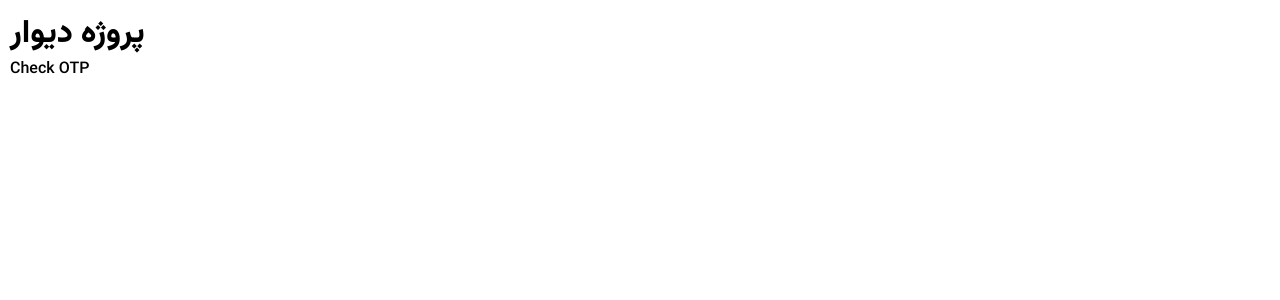
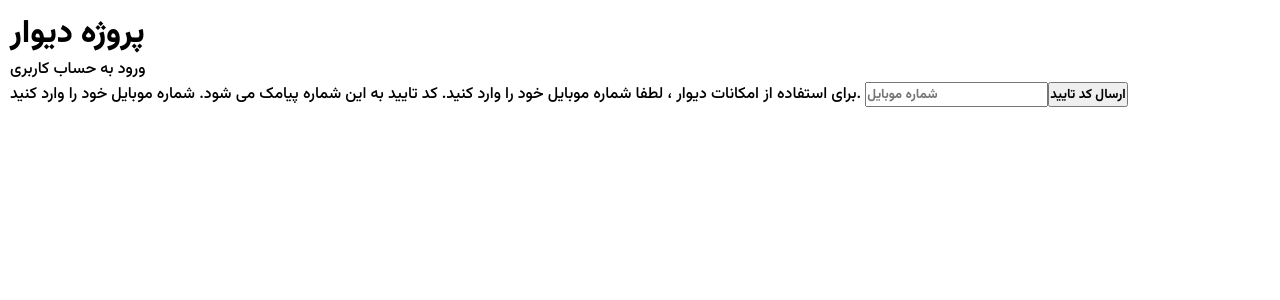
Before and after one commit to A-Khameneh/rjs-divar-front, a React app: page /auth in a window 1280 px wide. Shown: the top 300 px of the page. Built offline with nearby package versions, Linux system fonts and the light colour scheme; no server answers; the HTML template or start-up script is replaced by a standard one.

Commit message:
Check otp form component completed

```diff
--- a/src/components/templates/CheckOtpForm.jsx
+++ b/src/components/templates/CheckOtpForm.jsx
@@ -1,14 +1,28 @@
 
 
-export default function CheckOtpForm() {
+export default function CheckOtpForm({ code, setCode, setStep, mobile }) {
+
+    const submitHandler = event => {
+
+        event.preventDefault();
+        console.log({ code, mobile });
+
+    }
 
     return (
 
-        <div>
+        <form onSubmit={ submitHandler } >
 
-            Check OTP
+            <p> تایید کد پیامکی </p>
+            <span> کد پیامک شده به شماره { mobile } را وارد کنید. </span>
 
-        </div>
+            <label htmlFor="input"> کد تایید را وارد کنید. </label>
+            <input type="text" id="input" placeholder="کد تایید" value={ code } onChange={ e => setCode( e.target.value ) } />
+
+            <button type="submit" > ورود </button>
+            <button onClick={ () => setStep(1) } > تغییر شماره موبایل </button>
+
+        </form>
 
     )
 
--- a/src/components/templates/SendOtpForm.jsx
+++ b/src/components/templates/SendOtpForm.jsx
@@ -1,14 +1,35 @@
+import { sendOtp } from "../../services/auth";
 
 
-export default function SendOtpForm() {
+export default function SendOtpForm({ mobile, setMobile, setStep }) {
+
+    const submitHandler = async event => {
+
+        event.preventDefault();
+        if ( mobile.length !== 11 ) return;
+
+        const { res, err } = await sendOtp( mobile );
+
+        if ( res ) setStep(2);
+
+        if ( err ) console.log( err.response.data.message );
+
+    }
 
     return (
 
-        <div>
+        <form onSubmit={ submitHandler } >
 
-            OTP form
+            <p> ورود به حساب کاربری </p>
 
-        </div>
+            <span> برای استفاده از امکانات دیوار ، لطفا شماره موبایل خود را وارد کنید. کد تایید به این شماره پیامک می شود. </span>
+
+            <label htmlFor="input" > شماره موبایل خود را وارد کنید. </label>
+            <input type="text" id="input" placeholder="شماره موبایل" value={ mobile } onChange={ e => setMobile( e.target.value ) } />
+
+            <button type="submit" > ارسال کد تایید </button>
+
+        </form>
 
     )
 
--- a/src/pages/AuthPage.jsx
+++ b/src/pages/AuthPage.jsx
@@ -6,7 +6,7 @@
 
 export default function AuthPage() {
 
-    const [ step, setStep ] = useState(2);
+    const [ step, setStep ] = useState(1);
     const [ mobile, setMobile ] = useState("");
     const [ code, setCode ] = useState("");
 
@@ -14,8 +14,8 @@
 
         <div>
 
-            { step === 1 && <SendOtpForm /> }
-            { step === 2 && <CheckOtpForm /> }
+            { step === 1 && <SendOtpForm setStep={ setStep } mobile = { mobile } setMobile = { setMobile } /> }
+            { step === 2 && <CheckOtpForm code={ code } setCode={ setCode } mobile={ mobile } setStep={ setStep } /> }
 
         </div>
 
--- /dev/null
+++ b/src/services/auth.js
@@ -0,0 +1,18 @@
+import api from "../configs/api";
+
+const sendOtp = async ( mobile ) => {
+
+    try {
+
+        const res = await api.post( "auth/send-otp", { mobile } )
+        return { res };
+
+    } catch (err) {
+
+        return { err };
+
+    }
+
+}
+
+export { sendOtp };
```
